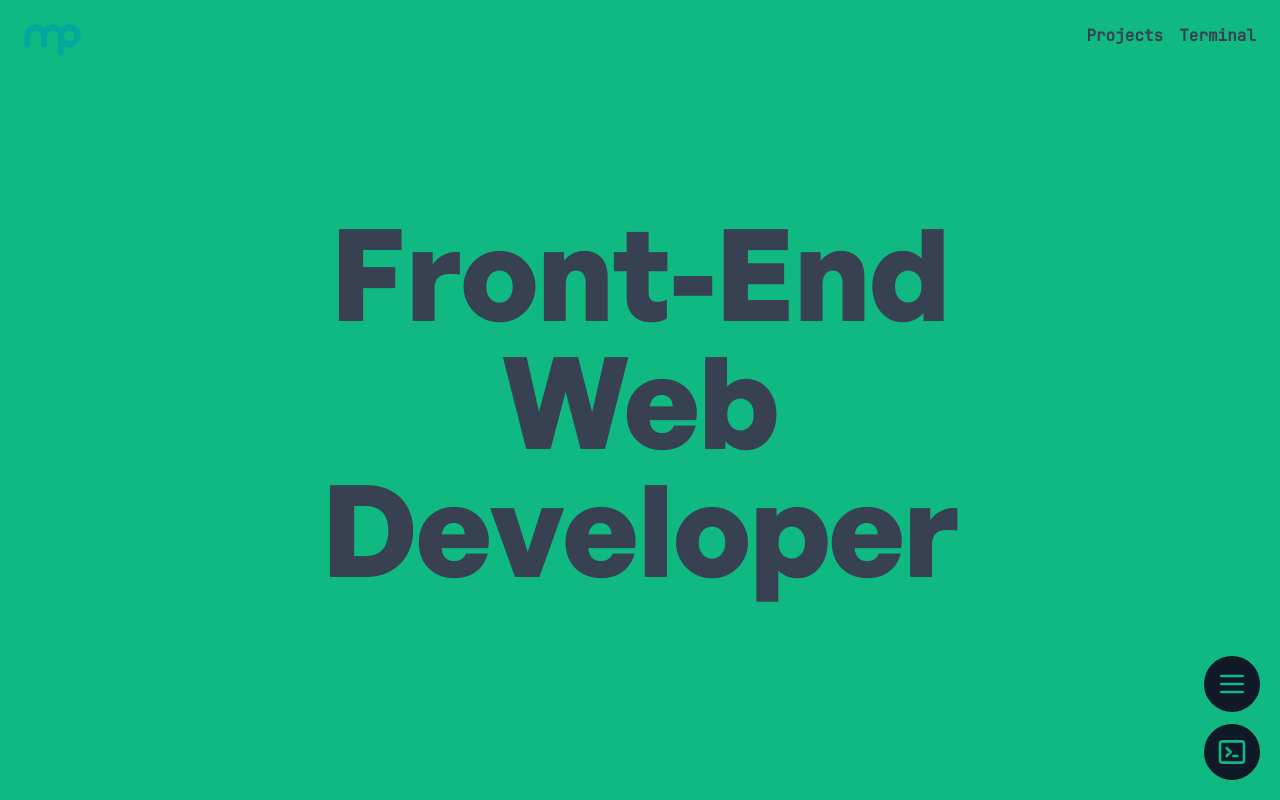
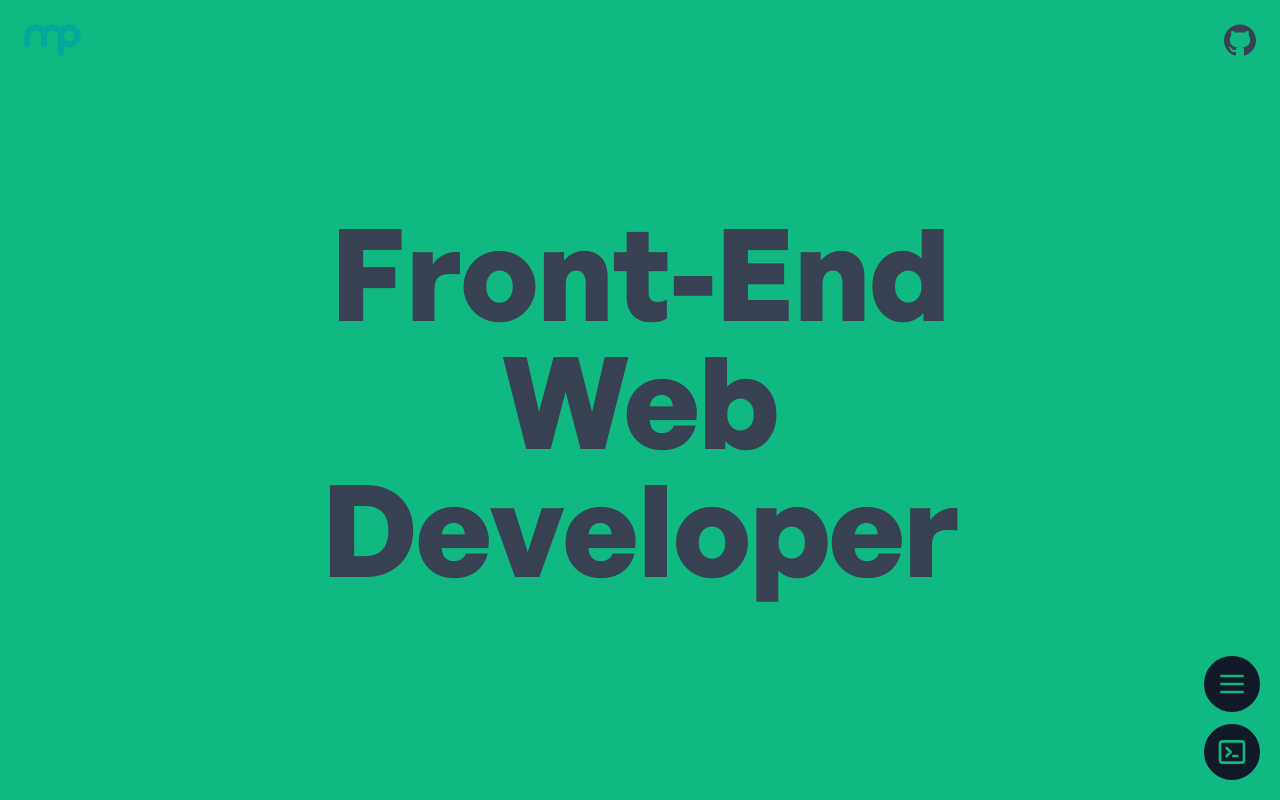
Before and after one commit to iamthismarvin/marvin.dev-v2, a Vue app: page / in a window 1280 px wide. Shown: the top 800 px of the page. Built offline with nearby package versions, Linux system fonts and the light colour scheme.

Commit message:
NEW: Add GitHub button to [Navigation].

```diff
--- a/src/components/Navigation.vue
+++ b/src/components/Navigation.vue
@@ -1,10 +1,9 @@
 <template>
-  <nav class="flex justify-between p-6 top-0 w-full">
+  <nav class="flex justify-between items-start p-6 top-0 w-full">
     <img src="@/assets/images/logo.svg" alt="logo" class="h-8" />
-    <div class="font-bold">
-      <a href="#" class="mr-4">Projects</a>
-      <a href="#">Terminal</a>
-    </div>
+    <a href="https://github.com/iamthismarvin" target="_blank" ref="noopener noreferrer">
+      <img src="@/assets/images/icons/github.svg" alt="github" class="h-8" />
+    </a>
   </nav>
 </template>
 
```
